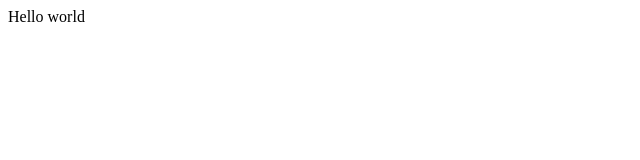
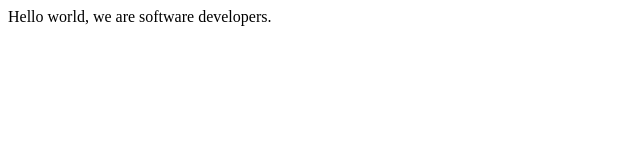
Before and after one commit to Jhdezj/Microverse1, a plain HTML site: page fcc-test-suite-template-master/index.html in a window 1280 px wide. Shown: the whole page, without its empty margins (0-640 px from the left). Drawn offline with Linux system fonts and the light colour scheme.

Commit message:
Second commit modification to index.html file

```diff
--- a/fcc-test-suite-template-master/index.html
+++ b/fcc-test-suite-template-master/index.html
@@ -8,7 +8,7 @@
 
   <body>
     <script src="https://cdn.freecodecamp.org/testable-projects-fcc/v1/bundle.js"></script>
-Hello world
+Hello world, we are software developers.
     <!--
 
     Hello Camper!
```
